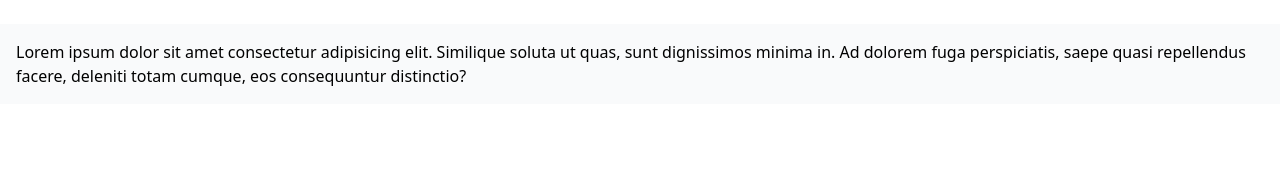
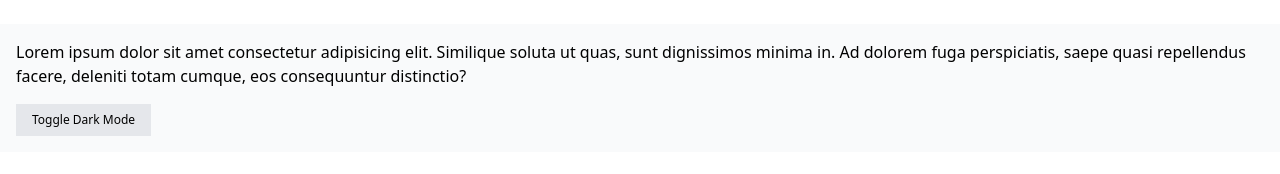
Before and after one commit to ashishdasnurkar/alpinejs-sample, a plain HTML site: page store.html in a window 1280 px wide. Drawn offline with nearby package versions, Linux system fonts and the light colour scheme.

Commit message:
toggle darkmode button

```diff
--- a/store.html
+++ b/store.html
@@ -18,6 +18,13 @@
       ut quas, sunt dignissimos minima in. Ad dolorem fuga perspiciatis, saepe
       quasi repellendus facere, deleniti totam cumque, eos consequuntur
       distinctio?
+      <button
+        @click="$store.darkMode.toggle()"
+        :class="$store.darkMode.on && 'bg-gray-500'"
+        class="block bg-gray-200 mt-4 text-xs px-4 py-2"
+      >
+        Toggle Dark Mode
+      </button>
     </div>
     <script>
       document.addEventListener("alpine:init", () => {
```
